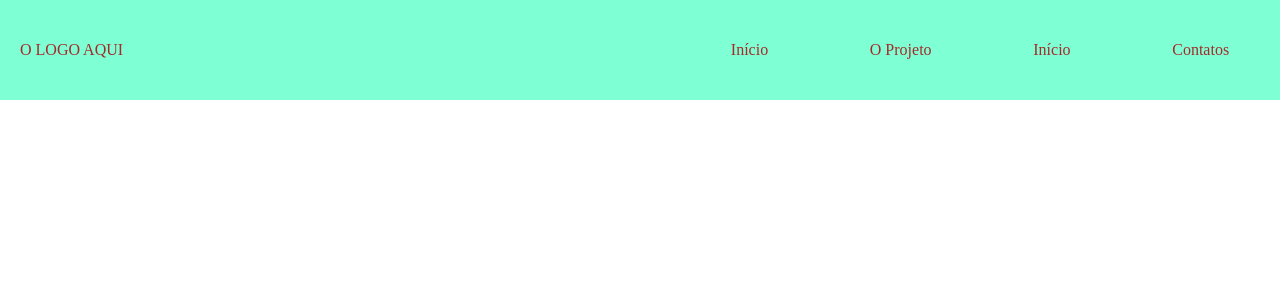
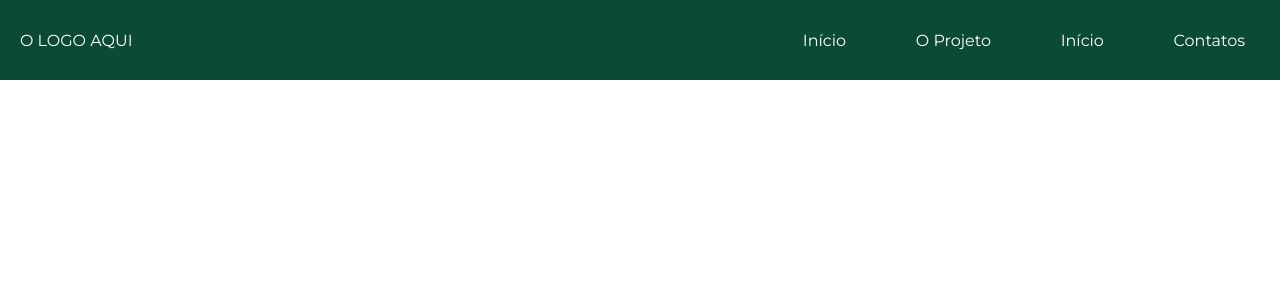
Before and after one commit to AmandaHenrique/demoday-django, a Django app: page / in a window 1280 px wide. Shown: the top 300 px of the page. Run offline with Django 3.2, Linux system fonts and the light colour scheme.

Commit message:
Inicio navbar

```diff
--- /dev/null
+++ b/app/static/responsive.css
@@ -0,0 +1,13 @@
+@media (max-width: 768px){
+
+    #hamburguer{
+        display: flex;
+        margin-right: 15px;
+    }
+
+    nav ul{
+        display: none;
+    }
+
+
+}
--- a/app/static/style.css
+++ b/app/static/style.css
@@ -1,9 +1,19 @@
+*{
+    margin: 0px;
+}
+
 body{
     margin: 0;
 }
 a{
     text-decoration: none;
-    color: brown;
+    color: white;
+    font-size: 12pt;
+    font-family: 'Montserrat', sans-serif;
+}
+
+a:hover{
+    color: #44B78B;
 }
 
 ul{
@@ -15,16 +25,56 @@ ul{
 nav{
     display: flex;
     justify-content: space-between;
-    background-color: aquamarine;
-    height: 100px;
+    background-color: #0C4B33;
+    height: 80px;
     align-items: center;
+
 }
 
-#nav-opcoes{
-    width: 50%;
+ul{
+    width: 40%;
 }
+
 
 #nav-logo{
     width: 40%;
     margin-left: 20px;
 }
+
+
+
+
+
+#hamburguer{
+    height: 30px;
+    width: 40px;
+    display: flex;
+    flex-direction: column;
+    justify-content: space-around;
+    margin-right: 10px;
+    border: white solid 1px;
+    padding: 4px;
+    border-radius: 5px;
+    align-items: center;
+    display: none;
+}
+
+span {
+    width: 35px;
+    height: 10%;
+    background-color: white;
+    border-radius: 120px;
+}
+
+
+#menu-responsivo{
+    display: none;
+    flex-direction: column;
+    background-color: antiquewhite;
+    width: 100vw;
+    height: 40vh;
+}
+
+.showMenu{
+    display: flex;
+}
--- a/app/templates/index.html
+++ b/app/templates/index.html
@@ -8,15 +8,30 @@
             <a href="">O LOGO AQUI</a>
         </div>
 
-    <div id="nav-opcoes">
             <ul>
                 <li><a href="">Início</a></li>
                 <li><a href="">O Projeto</a></li>
                 <li><a href="">Início</a></li>
                 <li><a href="">Contatos</a></li>
             </ul>
+
+            <div id="hamburguer">
+                <span></span>
+                <span></span>
+                <span></span>
             </div>
-
     </nav>
 
+
+    <ul id="menu-responsivo">
+        <li><a href="">Início</a></li>
+        <li><a href="">O Projeto</a></li>
+        <li><a href="">Início</a></li>
+        <li><a href="">Contatos</a></li>
+    </ul>
+
+
+
+
+
 {% endblock %}
--- a/app/templates/main.html
+++ b/app/templates/main.html
@@ -1,4 +1,5 @@
 {% load staticfiles %}
+
 
 <!DOCTYPE html>
 <html lang="pt-br">
@@ -7,7 +8,10 @@
     <meta name="viewport" content="width=device-width, initial-scale=1.0">
     <meta http-equiv="X-UA-Compatible" content="ie=edge">
     <link rel="stylesheet" href="{% static 'style.css' %}">
+    <link rel="stylesheet" href="{% static 'responsive.css' %}">
+    <link rel="stylesheet" href="https://use.fontawesome.com/releases/v5.7.0/css/all.css" integrity="sha384-lZN37f5QGtY3VHgisS14W3ExzMWZxybE1SJSEsQp9S+oqd12jhcu+A56Ebc1zFSJ" crossorigin="anonymous">
 
+    <link href="https://fonts.googleapis.com/css?family=Montserrat" rel="stylesheet">
     <title>Document</title>
 </head>
 <body>
@@ -18,4 +22,5 @@
     {% endblock %}
 
 </body>
+
 </html>
```
Also changed, not shown: app/static/script.js (added, +8 -0 lines). Lines whose indentation alone changed are shown as unchanged.
